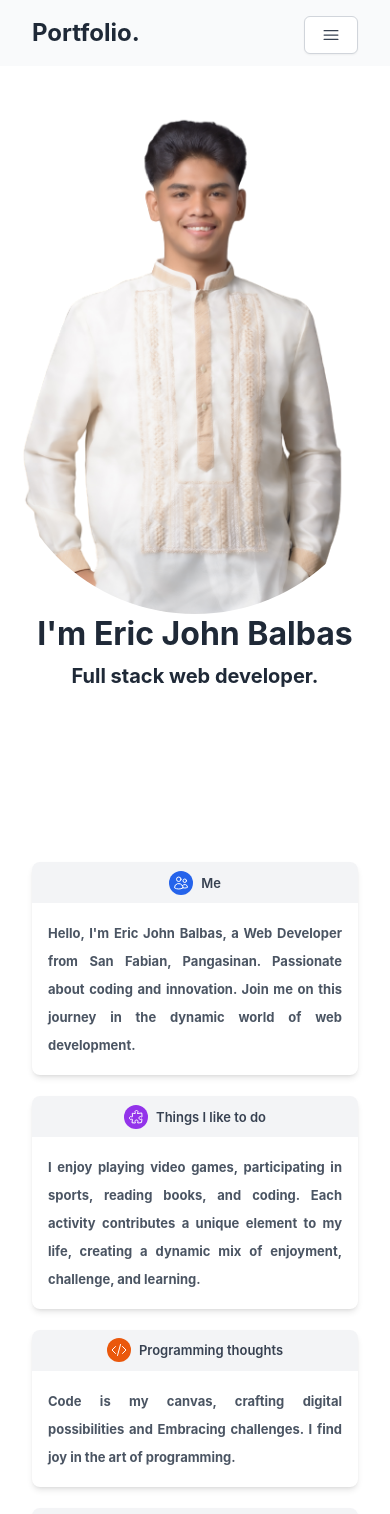
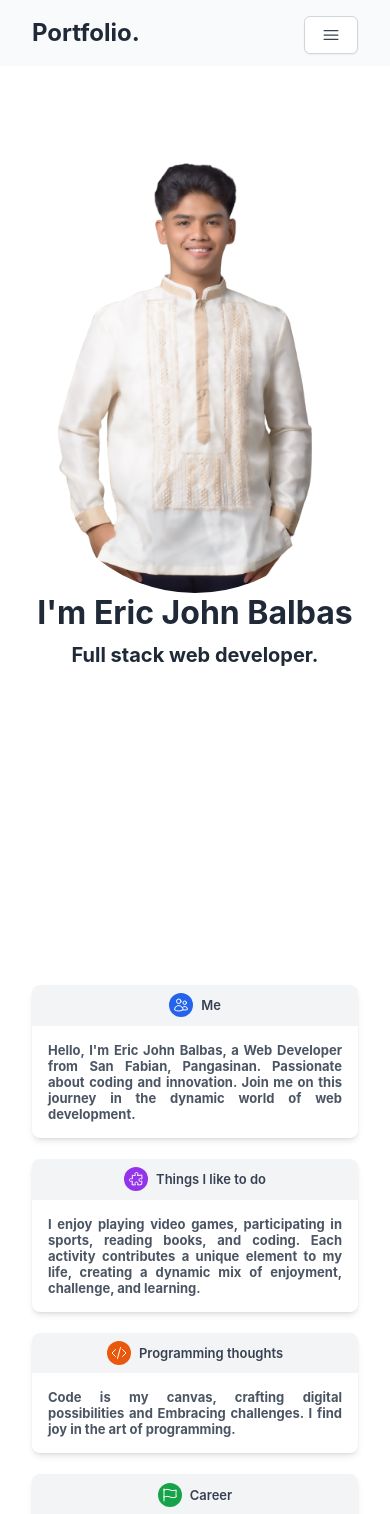
Before and after one commit to ericbalbas/react, a React (Create React App) app: page / in a window 390 px wide. Shown: the top 1514 px of the page. Built offline with nearby package versions, Linux system fonts and the light colour scheme.

Commit message:
Trying to lower screen size

```diff
--- a/src/components/Section.js
+++ b/src/components/Section.js
@@ -16,15 +16,27 @@ const Card = ({ title, description, icon , color, delay  }) => {
       <div className="bg-gray-100 p-4 flex items-center justify-center card-header">
         <div
           className={` ${color} h-10 w-10 flex items-center justify-center rounded-full mr-2 header-icon`}
+          data-aos="slide-right"
+          data-aos-delay={`${700}`}
         >
           {icon}
         </div>
-        <h2 className="text-xl font-semibold text-gray-700 card-text-header">{title}</h2>
+        <h2
+          className="text-xl font-semibold text-gray-700 card-text-header"
+          data-aos="slide-left"
+          data-aos-delay={`${700}`}
+        >
+          {title}
+        </h2>
       </div>
 
       {/* Card Body */}
       <div className="p-4 card-body">
-        <p className="text-lg text-gray-600 py-4 px-4 text-justify card-text-body">
+        <p
+          className="text-lg text-gray-600 py-4 px-4 text-justify card-text-body"
+          data-aos="fade-down"
+          data-aos-delay={`${700}`}
+        >
           {description}
         </p>
       </div>
@@ -84,7 +96,7 @@ const Section = () => {
         className="h-screen flex items-center justify-center text-white"
       >
         <div
-          className="container mt-10 flex justify-center items-center"
+          className="container flex justify-center items-center"
           data-aos="fade-up"
         >
           <img
@@ -112,7 +124,7 @@ const Section = () => {
       {/* Section 2: about */}
       <section
         id="about"
-        className="h-screen flex flex-col justify-center items-center text-center"
+        className="h-screen pt-20 flex flex-col justify-center items-center text-center"
       >
         <div className="container mx-auto px-8" id="about-card">
           <div
--- a/src/index.css
+++ b/src/index.css
@@ -11,6 +11,7 @@ html,body {
     sans-serif;
   -webkit-font-smoothing: antialiased;
   -moz-osx-font-smoothing: grayscale;
+
 }
 
 code {
@@ -18,7 +19,15 @@ code {
     monospace;
 }
 
-@media (max-width: 767px) {
+/* section{
+  margin-top: 50px;
+} */
+
+@media screen and (max-width: 767px) {
+
+  /* section{
+    padding-top: 50px;
+  } */
 
   html,body{
     overflow-anchor: none;
@@ -43,11 +52,10 @@ code {
   }
 
   #home img {
-    margin-top: 20px;
+    padding-top: 50px;
     margin-right: 0;
-    /* margin-bottom: 10px; */
-    height: 500px !important;
-    width: 400px !important;
+    max-width: 80%;
+    height: 100%;
   }
 
   nav li a{
@@ -59,9 +67,9 @@ code {
     font-size: small;
   }
 
-  #about-card{
-    margin-top: 10%;
-  }
+  /* #about-card{ */
+    /* margin-top: 1rem; */
+  /* } */
   #about-wrapper{
     gap:5px;
   }
@@ -88,6 +96,33 @@ code {
 
   .card-body .card-text-body{
      font-size: small;
-     padding: 0%;
+     line-height: normal;
+     padding: 0;
   }
 }
+
+/* Styles for medium screens (height between 600px and 899px) */
+@media screen and (max-width: 320px) {
+ #home img {
+    margin-top: 20%;
+    margin-right: 0;
+    max-width: 50%;
+    height: 100%;
+  }
+  .profile{
+    line-height: normal;
+  }
+
+  .profile #typed-p{
+    font-size:  smaller;
+    margin-top: -20px;
+  }
+  #home .text-left h1 {
+    font-size: 1.5rem!important;
+
+  }
+
+  .container {
+    width: 100%; /* Full width for small screens */
+  }
+}
```
